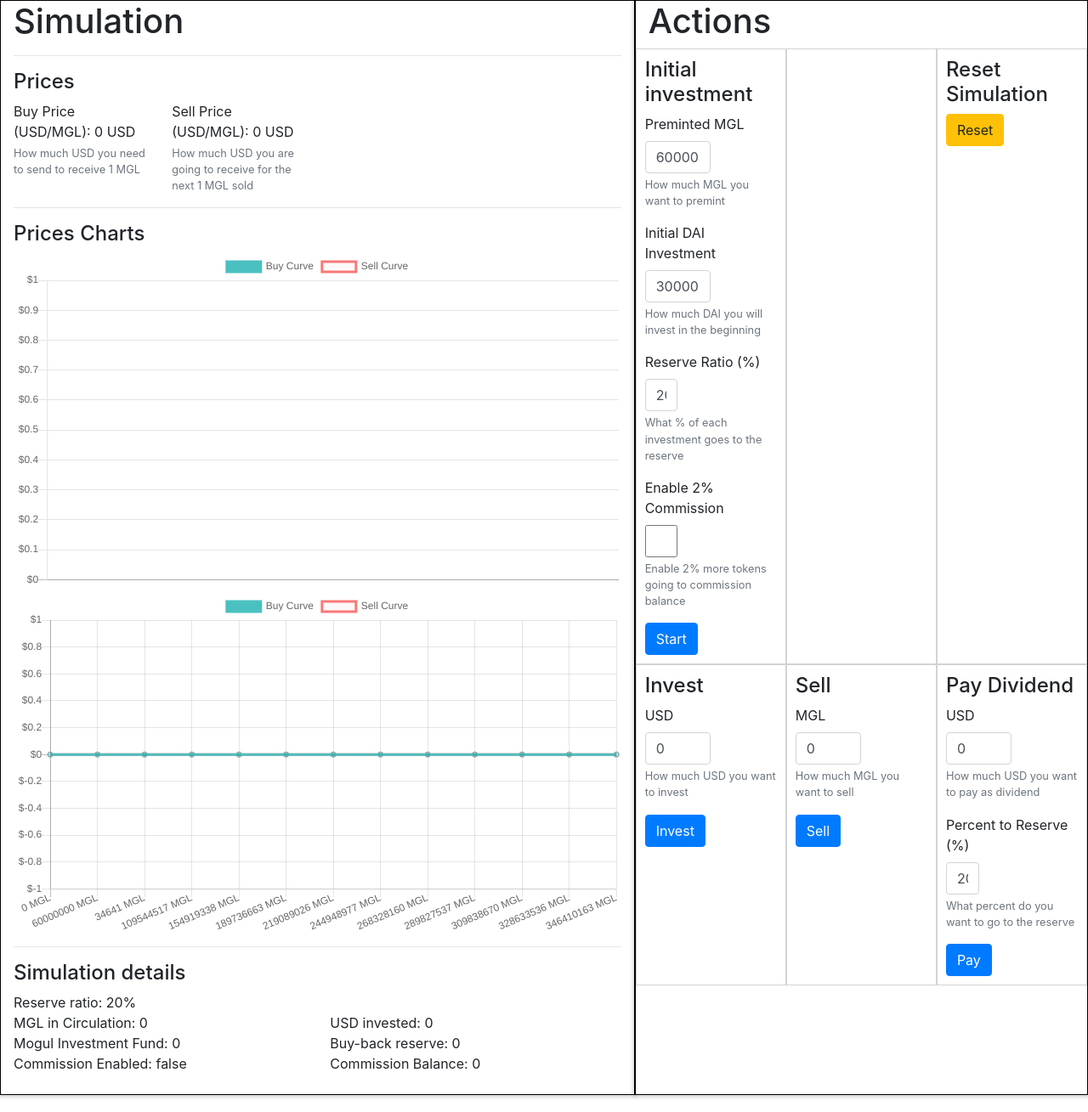
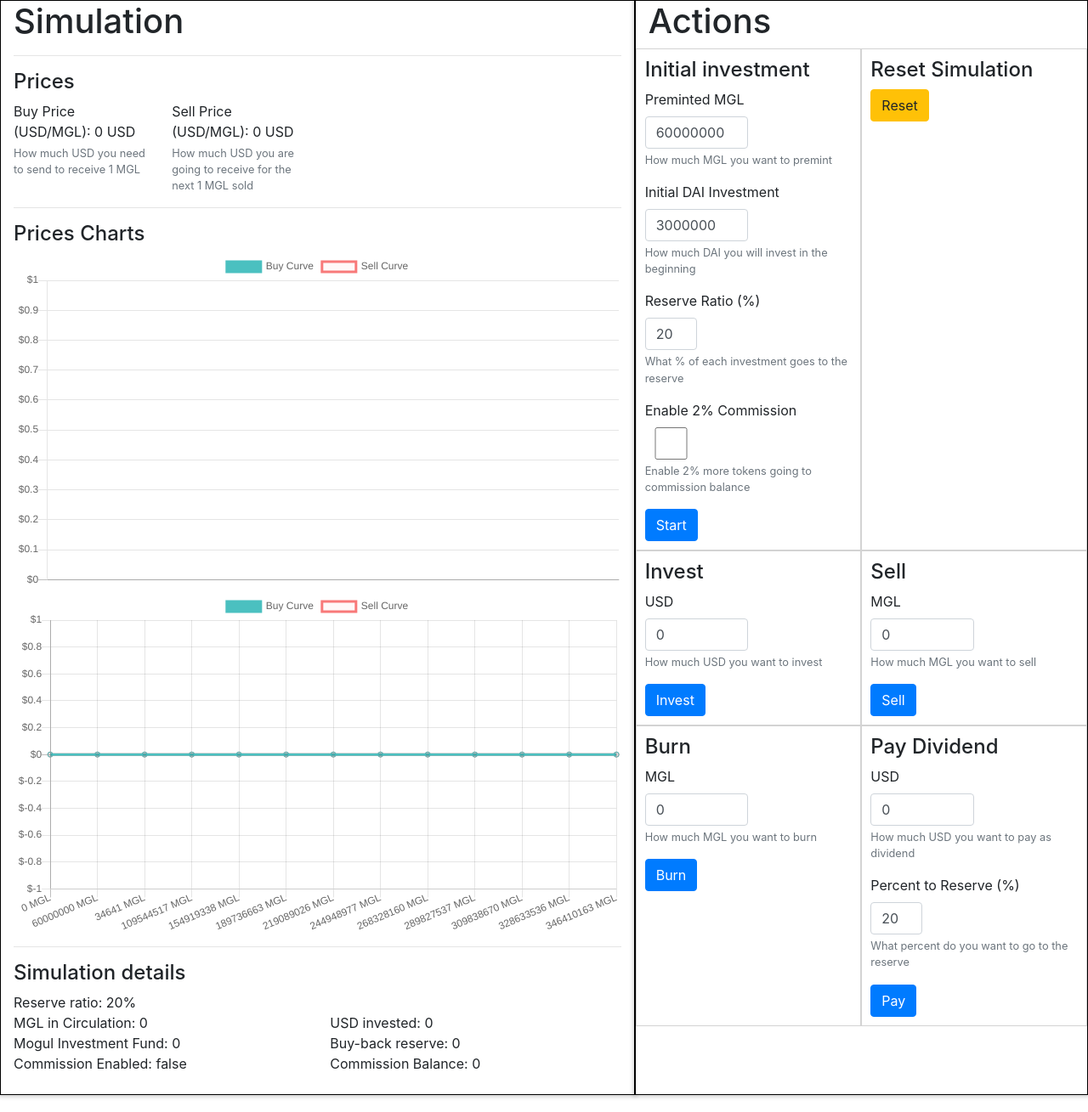
Before and after one commit to Fletch153/mogul-simulator, a Vue app: page / in a window 1280 px wide. Shown: the whole page at 85% size. Built offline with nearby package versions, Linux system fonts and the light colour scheme.

Commit message:
Burn mogul tokens field added, formula for sell extended with burntSupply

```diff
--- a/src/components/Simulator.vue
+++ b/src/components/Simulator.vue
@@ -71,7 +71,7 @@
         <div class="col-12">
           <h1>Actions</h1>
           <div class="row">
-            <div class="col-4 right-separator">
+            <div class="col-6 right-separator">
               <h4>Initial investment</h4>
               <div class="form-group">
                 <label for="premintedMGL">Preminted MGL</label>
@@ -129,8 +129,7 @@
 
               <input type="button" class="btn btn-primary" value="Start" @click="start" />
             </div>
-            <div class="col-4 right-separator"></div>
-            <div class="col-4 right-separator">
+            <div class="col-6 right-separator">
               <h4>Reset Simulation</h4>
               <input type="button" class="btn btn-warning" value="Reset" @click="reset" />
             </div>
@@ -138,7 +137,7 @@
         </div>
         <div class="col-12">
           <div class="row">
-            <div class="col-4 right-separator">
+            <div class="col-6 right-separator">
               <h4>Invest</h4>
               <div class="form-group">
                 <label for="daiInvestment">USD</label>
@@ -156,7 +155,7 @@
 
               <input type="button" class="btn btn-primary" value="Invest" @click="invest" />
             </div>
-            <div class="col-4 right-separator">
+            <div class="col-6 right-separator">
               <h4>Sell</h4>
               <div class="form-group">
                 <label for="mglSold">MGL</label>
@@ -166,7 +165,30 @@
 
               <input type="button" class="btn btn-primary" value="Sell" @click="sell" />
             </div>
-            <div class="col-4 right-separator">
+          </div>
+        </div>
+        <div class="col-12">
+              <div class="row">
+                  <div class="col-6 right-separator">
+                      <h4>Burn</h4>
+                      <div class="form-group">
+                          <label for="burntSupply">MGL</label>
+                          <input
+                                  type="text"
+                                  class="form-control col-6"
+                                  id="burntSupply"
+                                  v-model="mglToBurn"
+                          />
+                          <small
+                                  id="burntSupplyHelp"
+                                  class="form-text text-muted"
+                          >How much MGL you want to burn</small>
+                      </div>
+
+                      <input type="button" class="btn btn-primary" value="Burn" @click="burn" />
+                  </div>
+
+                  <div class="col-6 right-separator">
                       <h4>Pay Dividend</h4>
                       <div class="form-group">
                           <label for="dividendPaid">USD</label>
@@ -227,12 +249,22 @@ const buyCalc = (
 const sellCalc = (
   continuousTokenSupply: number,
   reserveSupply: number,
-  tokenAmount: number
+  tokenAmount: number,
+  burntSupply: number
 ) => {
-  const a = 1 - tokenAmount / continuousTokenSupply;
-  const b = 1 - a * a;
 
-  return reserveSupply * b;
+  const sellSlope = (2 * reserveSupply) / ((continuousTokenSupply + burntSupply) ** 2);
+
+  const a = continuousTokenSupply * tokenAmount * sellSlope;
+  const b = (tokenAmount ** 2 * sellSlope) / 2;
+
+  const c = (sellSlope * tokenAmount * (burntSupply ** 2)) / (2 * (continuousTokenSupply - burntSupply));
+  return a - b + c;
+
+  // const a = 1 - tokenAmount / continuousTokenSupply;
+  // const b = 1 - a * a;
+  //
+  // return reserveSupply * b;
 };
 
 export default Vue.extend({
@@ -245,6 +277,8 @@ export default Vue.extend({
       totalMGL: 0,
       totalDAI: 0,
       totalDaiInvested: 0,
+      burntSupply: 0,
+      mglToBurn: 0,
       reserveRatio: 20,
       reserveSupply: 0,
       investmentFund: 0,
@@ -363,7 +397,8 @@ export default Vue.extend({
       const daiReturned = sellCalc(
         this.totalMGL,
         this.reserveSupply,
-        sellAmount
+        sellAmount,
+        this.burntSupply
       );
       const r = confirm(
         `You are about to sell ${this.mglSold} MGL at price ${(
@@ -383,6 +418,10 @@ export default Vue.extend({
       this.historicalEvents.push(`Sold ${sellNumeral} MGL`);
       this.historicalSellPrices.push(this.HRSellDAIPerMGL.toString());
       this.historicalBuyPrices.push(this.HRBuyDAIPerMGL.toString());
+    },
+
+      burn(): void {
+        // this.burntSupply +=
       },
 
     payDividend(): void {
@@ -406,6 +445,7 @@ export default Vue.extend({
       this.premintedMGL = 0;
       this.initialDAIInvestment = 0;
       this.daiInvestment = 0;
+      this.burntSupply = 0;
       this.mglSold = 0;
       this.dividendPaid = 0;
       this.commissionBalance = 0;
@@ -467,7 +507,7 @@ export default Vue.extend({
         return 0;
       }
 
-      const DAIPerMGL = sellCalc(this.totalMGL, this.reserveSupply, MGL) / DAI;
+      const DAIPerMGL = sellCalc(this.totalMGL, this.reserveSupply, MGL, this.burntSupply) / DAI;
       return DAIPerMGL;
     },
 
@@ -516,7 +556,8 @@ export default Vue.extend({
         const receivedDai = sellCalc(
           this.totalMGL + mglReceived,
           this.reserveSupply + reserveAddition,
-          mglReceived
+          mglReceived,
+          this.burntSupply
         );
         const daiPerMGL = receivedDai / mglReceived;
         data.push(daiPerMGL);
```
Lines whose indentation alone changed are shown as unchanged.
